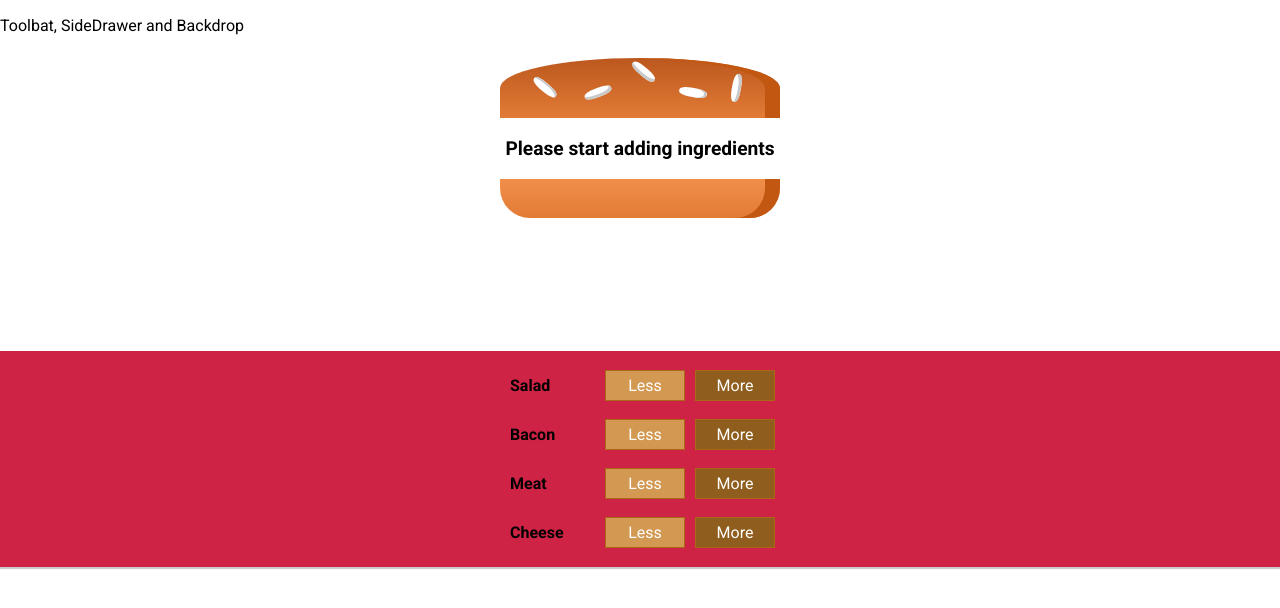
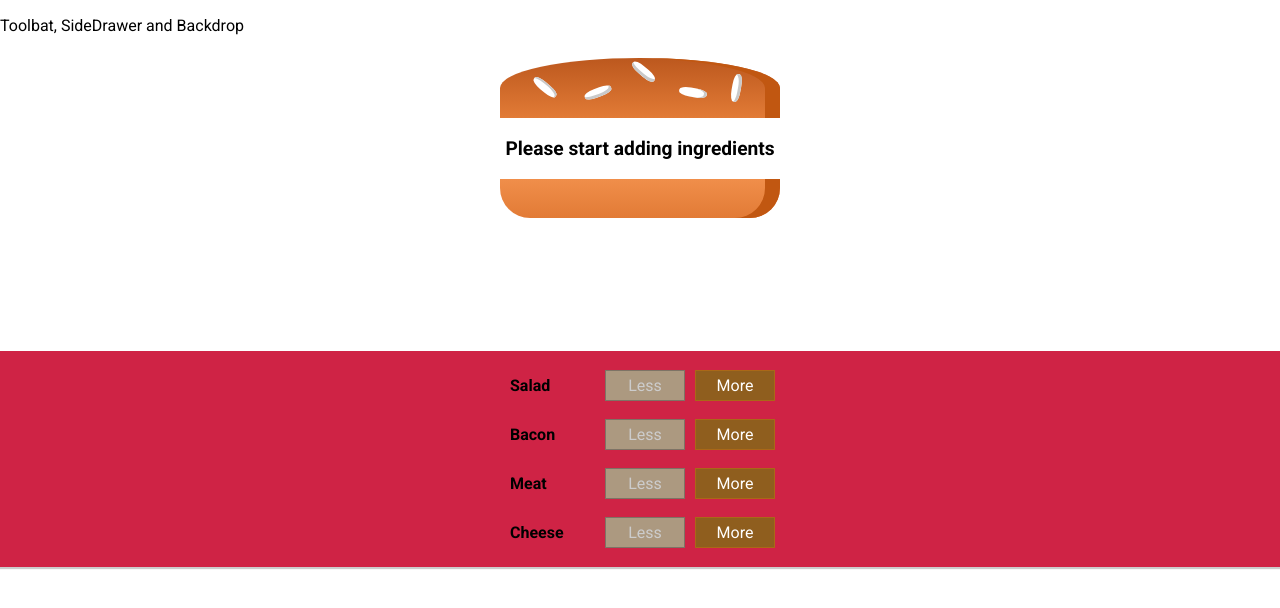
Before and after one commit to do-diegoortiz/react-burger-builder, a React app: page / in a window 1280 px wide. Shown: the top 608 px of the page. Built offline with nearby package versions, Linux system fonts and the light colour scheme.

Commit message:
Added logic to remove ingredients and validation to disable the less button when the quantity is equal or minor to 0

```diff
--- a/src/components/Burger/Controls/Control/Control.js
+++ b/src/components/Burger/Controls/Control/Control.js
@@ -4,8 +4,15 @@ import classes from './Control.css'
 const control = props => (
   <div className={classes.BuildControl}>
     <div className={classes.Label}>{props.label}</div>
-    <button className={classes.Less}>Less</button>
-    <button className={classes.More} onClick={props.added}>More</button>
+    <button
+      className={classes.Less}
+      onClick={props.removed}
+      disabled={props.disabled}
+    >Less</button>
+    <button
+      className={classes.More}
+      onClick={props.added}
+    >More</button>
   </div>
 )
 
--- a/src/components/Burger/Controls/Controls.js
+++ b/src/components/Burger/Controls/Controls.js
@@ -16,6 +16,8 @@ const controls = props => (
         key={thecon.label}
         label={thecon.label}
         added={() => props.ingredientAdded(thecon.type)}
+        removed={() => props.ingredientRemoved(thecon.type)}
+        disabled={props.disabled[thecon.type]}
         />
     ))}
 
--- a/src/containers/BurgerBuilder/BurgerBuilder.js
+++ b/src/containers/BurgerBuilder/BurgerBuilder.js
@@ -1,4 +1,4 @@
-import React, {Component} from 'react'
+import React, { Component } from 'react'
 import Aux from '../../hoc/Auxiliary'
 import Burger from '../../components/Burger/Burger'
 import Controls from '../../components/Burger/Controls/Controls'
@@ -32,21 +32,42 @@ class BurgerBuilder extends Component {
     const pricingAdition = PRICING[type]
     const currentPrice = this.state.totalPrice
     const newPrice = currentPrice + pricingAdition
-    console.log(type)
-    this.setState({totalPrice: newPrice, ingredients: updatedIngredients})
+    this.setState({ totalPrice: newPrice, ingredients: updatedIngredients })
 
   }
 
   removeIngredientHandler = type => {
+    const currentQty = this.state.ingredients[type]
+    if (currentQty <= 0) {
+      return
+    }
+    const newQty = currentQty - 1
+    const updatedIngredients = {
+      ...this.state.ingredients
+    }
+    updatedIngredients[type] = newQty
 
+    const pricingSubtraction = PRICING[type]
+    const currentPrice = this.state.totalPrice
+    const newPrice = currentPrice - pricingSubtraction
+    this.setState({ totalPrice: newPrice, ingredients: updatedIngredients })
   }
 
   render() {
+    const disabledIngredients = {
+      ...this.state.ingredients
+    }
+    for(let key in disabledIngredients) {
+      disabledIngredients[key] = (disabledIngredients[key] <= 0)
+    }
+
     return (
       <Aux>
-        <Burger ingredients={this.state.ingredients}/>
+        <Burger ingredients={this.state.ingredients} />
         <Controls
-          ingredientAdded = {this.addIngredientHandler}
+          ingredientAdded={this.addIngredientHandler}
+          ingredientRemoved={this.removeIngredientHandler}
+          disabled={disabledIngredients}
         />
       </Aux>
     )
```
